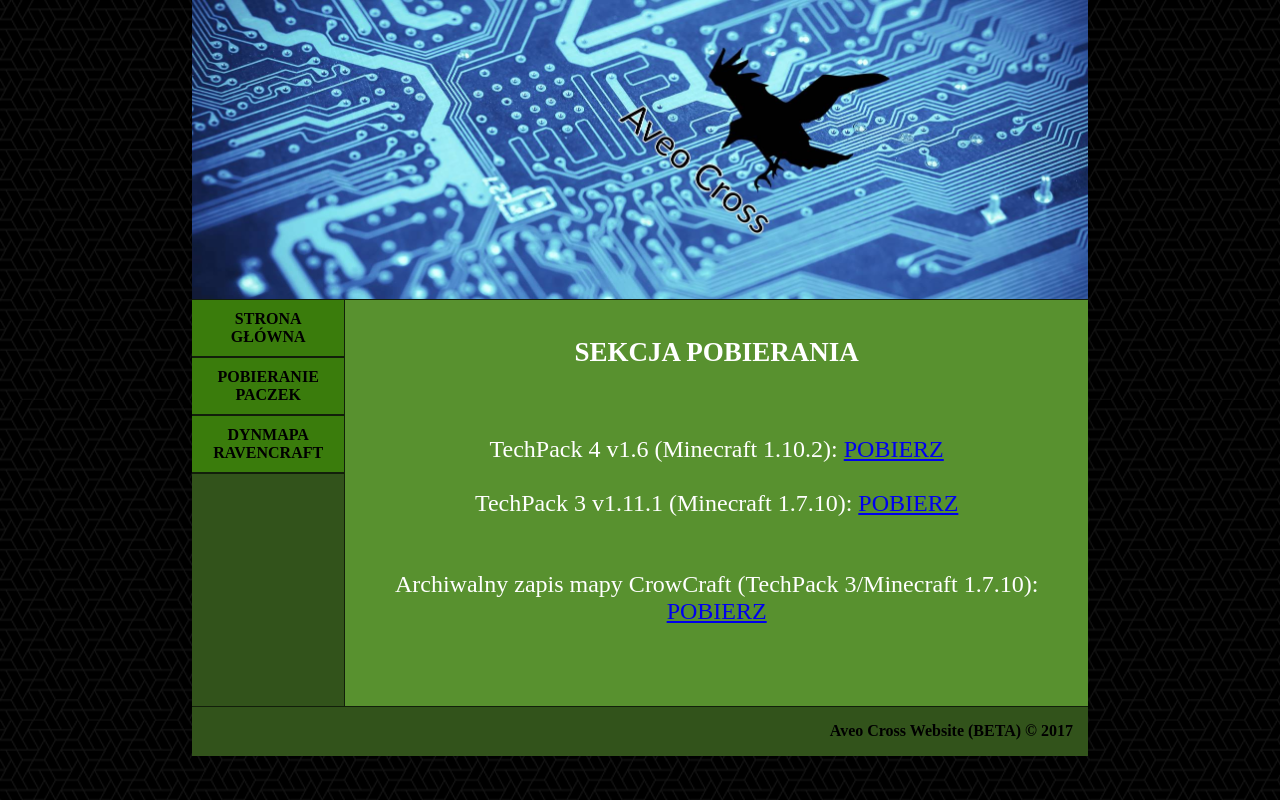
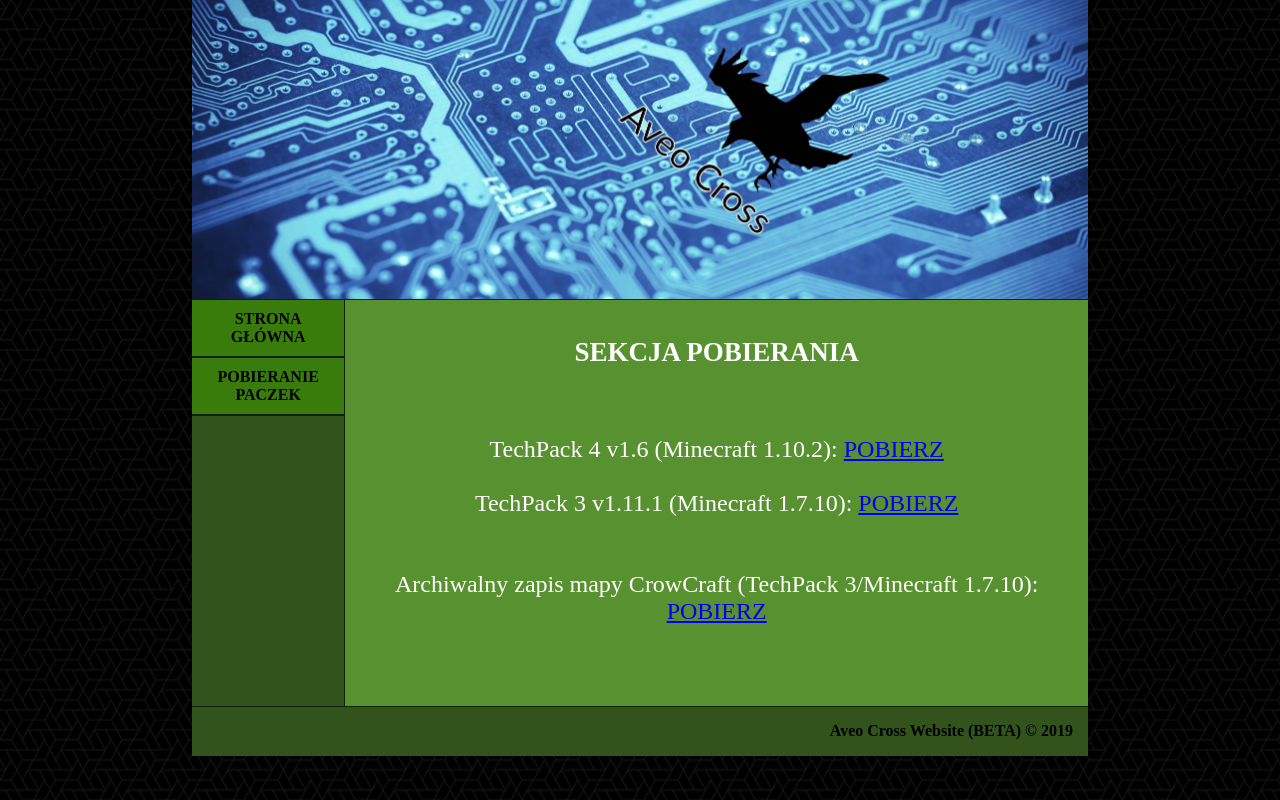
Before and after one commit to AveoCross/aveocross-ml, a plain HTML site: page download.html in a window 1280 px wide. Drawn offline with Linux system fonts and the light colour scheme.

```diff
--- a/download.html
+++ b/download.html
@@ -18,7 +18,6 @@
 			<ul>
 				<li><a href="index.html">STRONA GŁÓWNA</a></li>
 				<li><a href="download.html">POBIERANIE PACZEK</a></li>
-				<li><a href="/dynmap">DYNMAPA RAVENCRAFT</a></li>
 			</ul>
 		</div>
 
@@ -32,7 +31,7 @@
 		</div>
 
 		<div id="FOOTER">
-			Aveo Cross Website (BETA) © 2017
+			Aveo Cross Website (BETA) © 2019
 		</div>
 	</div>
 </body>
```
Also changed, not shown: index.html (+1 -2 lines).
